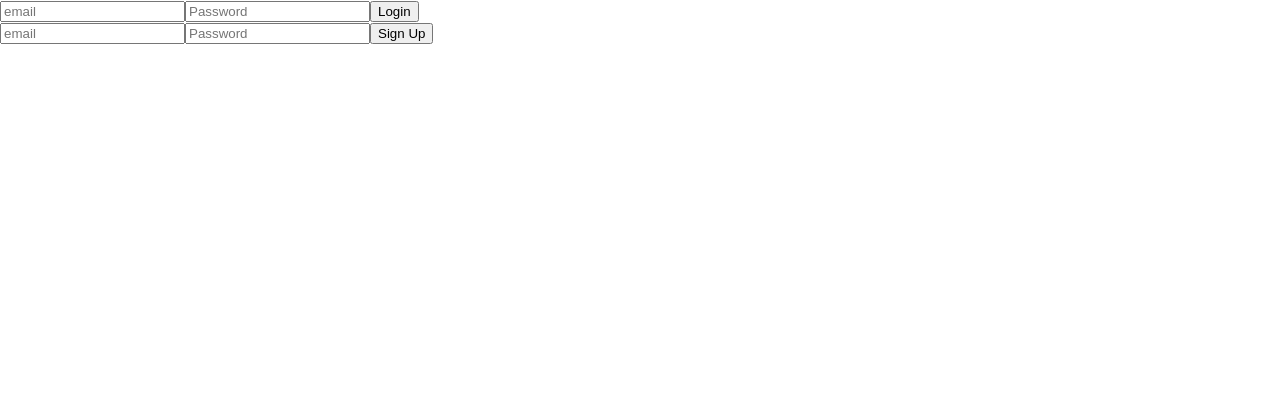
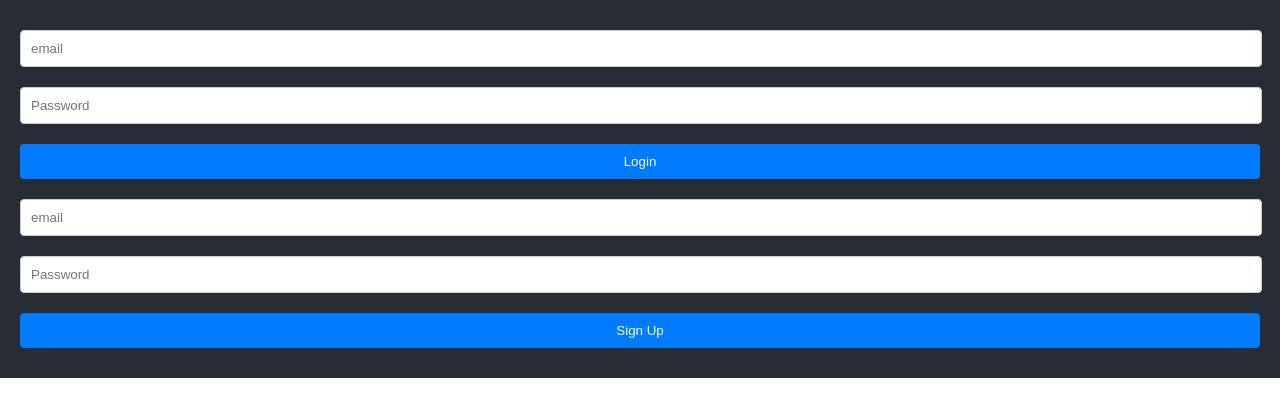
Before and after one commit to naoto-ysd/qyyta-frontend, a React (Create React App) app: page / in a window 1280 px wide. Shown: the top 416 px of the page. Built offline with nearby package versions, Linux system fonts and the light colour scheme.

Commit message:
create base css

```diff
--- a/src/App.css
+++ b/src/App.css
@@ -1,38 +1,62 @@
+/* アプリ全体の基本スタイル */
 .App {
   text-align: center;
+  font-family: 'Arial', sans-serif;
 }
 
-.App-logo {
-  height: 40vmin;
-  pointer-events: none;
-}
-
-@media (prefers-reduced-motion: no-preference) {
-  .App-logo {
-    animation: App-logo-spin infinite 20s linear;
-  }
-}
-
+/* ヘッダーのスタイル */
 .App-header {
   background-color: #282c34;
-  min-height: 100vh;
-  display: flex;
-  flex-direction: column;
-  align-items: center;
-  justify-content: center;
-  font-size: calc(10px + 2vmin);
+  padding: 20px;
   color: white;
 }
 
-.App-link {
-  color: #61dafb;
+/* フォームコンテナ */
+.form-container {
+  max-width: 400px;
+  margin: 20px auto;
+  padding: 20px;
+  background-color: #f7f7f7;
+  border-radius: 8px;
+  box-shadow: 0 2px 4px rgba(0, 0, 0, 0.1);
 }
 
-@keyframes App-logo-spin {
-  from {
-    transform: rotate(0deg);
-  }
-  to {
-    transform: rotate(360deg);
-  }
+/* 入力フィールドのスタイル */
+input[type="text"],
+input[type="password"] {
+  width: calc(100% - 20px);
+  padding: 10px;
+  margin: 10px 0;
+  border: 1px solid #ccc;
+  border-radius: 4px;
 }
+
+/* ボタンのスタイル */
+button {
+  width: 100%;
+  padding: 10px;
+  margin: 10px 0;
+  background-color: #007bff;
+  color: white;
+  border: none;
+  border-radius: 4px;
+  cursor: pointer;
+}
+
+button:hover {
+  background-color: #0056b3;
+}
+
+/* リンクや情報テキスト */
+.text-info {
+  margin-top: 10px;
+}
+
+a {
+  color: #007bff;
+  text-decoration: none;
+}
+
+a:hover {
+  text-decoration: underline;
+}
--- a/src/App.js
+++ b/src/App.js
@@ -2,6 +2,7 @@ import React, { useState, useEffect } from 'react';
 import UserLogin from './components/UserLogin';
 import UserSignUp from './components/UserSignUp';
 import Home from './components/Home';
+import './App.css';
 
 function App() {
   const [isLoggedIn, setIsLoggedIn] = useState(false);
```
